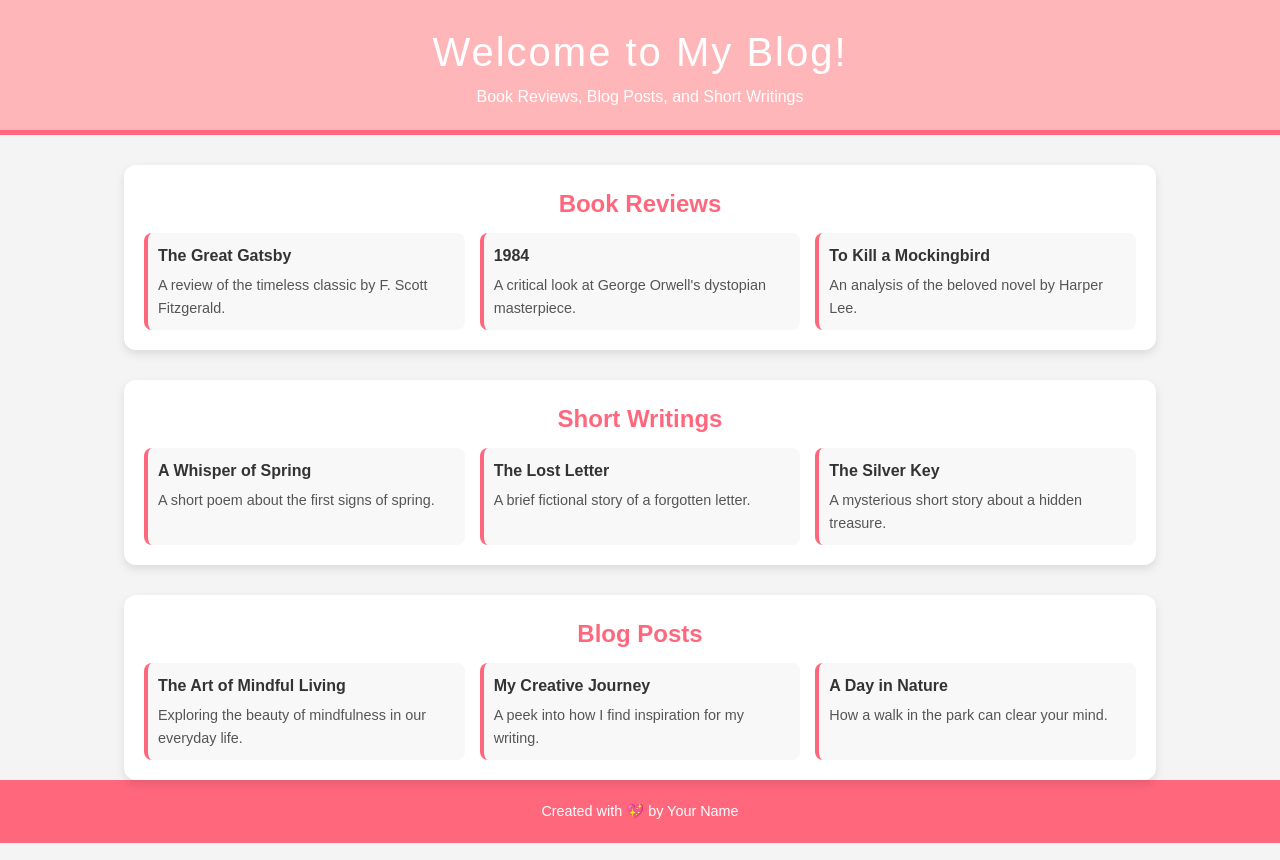
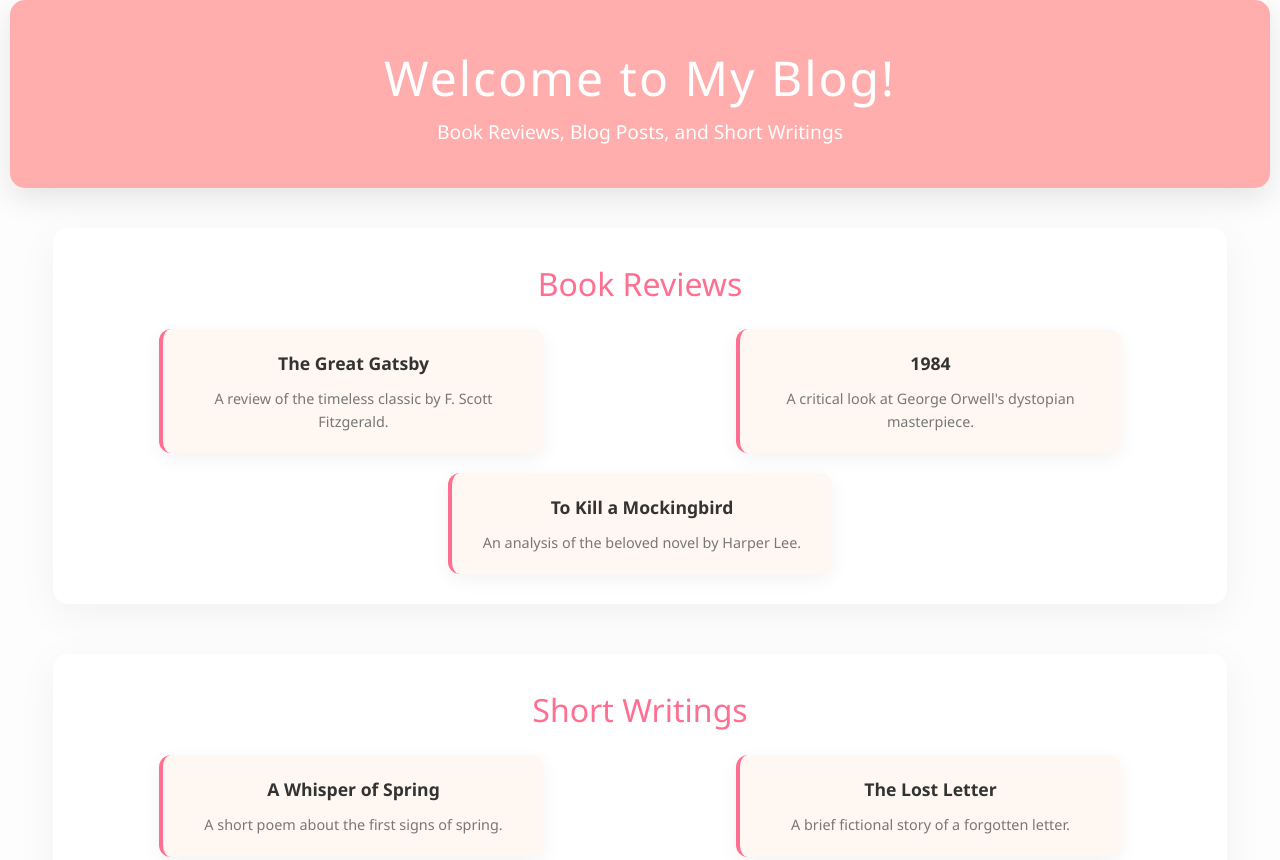
Before and after one commit to Sathyadivya-1/sarrow.github.io, a plain HTML site: page index.html in a window 1280 px wide. Shown: the top 860 px of the page. Drawn offline with Linux system fonts and the light colour scheme.

Commit message:
Update index.html

```diff
--- a/index.html
+++ b/index.html
@@ -14,30 +14,33 @@
         }
 
         body {
-            font-family: 'Arial', sans-serif;
-            background-color: #f4f4f4;
+            font-family: 'Segoe UI', Tahoma, Geneva, Verdana, sans-serif;
+            background-color: #FDFDFD; /* Soft off-white background */
             color: #333;
             line-height: 1.6;
+            padding: 0 10px;
         }
 
         /* Header Styling */
         header {
-            background-color: #FFB6B9;  /* Soft pink */
+            background-color: #FFADAD;  /* Soft pastel pink */
             text-align: center;
-            padding: 20px 0;
+            padding: 40px 20px;
             color: white;
-            border-bottom: 5px solid #FF677D;
+            border-radius: 15px;
+            box-shadow: 0 10px 30px rgba(0, 0, 0, 0.1);
+            margin-bottom: 40px;
         }
 
         header h1 {
-            font-size: 2.5rem;
-            font-weight: 300;
+            font-size: 3rem;
+            font-weight: 400;
             letter-spacing: 2px;
         }
 
         header p {
-            font-size: 1rem;
-            font-weight: 200;
+            font-size: 1.2rem;
+            font-weight: 300;
         }
 
         /* Main Content Layout */
@@ -45,67 +48,75 @@
             display: flex;
             flex-direction: column;  /* Stack sections vertically */
             align-items: center;     /* Center all sections */
-            gap: 30px;               /* Space between sections */
+            gap: 50px;               /* Space between sections */
             margin-top: 30px;
-            padding: 0 20px;
         }
 
         /* Each vertical section */
         .section {
-            width: 80%;
-            background-color: #fff;
-            border-radius: 12px;
-            box-shadow: 0 4px 10px rgba(0, 0, 0, 0.1);
-            padding: 20px;
+            width: 90%;
+            background-color: #FFFFFF;
+            border-radius: 15px;
+            box-shadow: 0 10px 40px rgba(0, 0, 0, 0.05);
+            padding: 30px 20px;
+            text-align: center;
         }
 
         .section h2 {
-            font-size: 1.5rem;
-            color: #FF677D;
-            text-align: center;
-            margin-bottom: 10px;
+            font-size: 2rem;
+            color: #FF6F91; /* Lively pastel pink */
+            margin-bottom: 20px;
+            font-weight: 500;
         }
 
         /* Horizontal layout inside each section */
         .post-container {
             display: flex;
-            justify-content: space-between;  /* Space posts equally */
-            gap: 15px;
+            justify-content: space-around;  /* Space posts equally */
+            gap: 20px;
+            flex-wrap: wrap;
         }
 
         .post {
-            width: 32%;  /* Ensure three posts fit horizontally */
-            padding: 10px;
-            background-color: #f8f8f8;
-            border-radius: 8px;
-            border-left: 4px solid #FF677D;
-            transition: background-color 0.3s ease;
+            width: 30%;  /* Ensure three posts fit horizontally */
+            padding: 20px;
+            background-color: #FFF8F2; /* Light, soft background */
+            border-radius: 12px;
+            border-left: 4px solid #FF6F91; /* Border to accentuate posts */
+            transition: all 0.3s ease;
+            box-shadow: 0 6px 20px rgba(0, 0, 0, 0.05);
         }
 
         .post:hover {
-            background-color: #FFECF0;
+            transform: translateY(-5px); /* Slight lift effect on hover */
+            background-color: #FFEBF2;  /* Very light pink on hover */
         }
 
         .post a {
             text-decoration: none;
             color: #333;
-            font-size: 1rem;
+            font-size: 1.1rem;
             font-weight: 600;
+            display: block;
+            margin-bottom: 10px;
         }
 
         .post p {
             font-size: 0.9rem;
-            color: #555;
-            margin-top: 5px;
+            color: #777;
+            margin-top: 10px;
         }
 
-        /* Footer */
+        /* Footer Styling */
         footer {
             text-align: center;
             padding: 20px;
-            background-color: #FF677D;
+            background-color: #FF6F91;
             color: white;
             font-size: 0.9rem;
+            border-radius: 10px;
+            box-shadow: 0 4px 10px rgba(0, 0, 0, 0.1);
+            margin-top: 50px;
         }
 
     </style>
```
